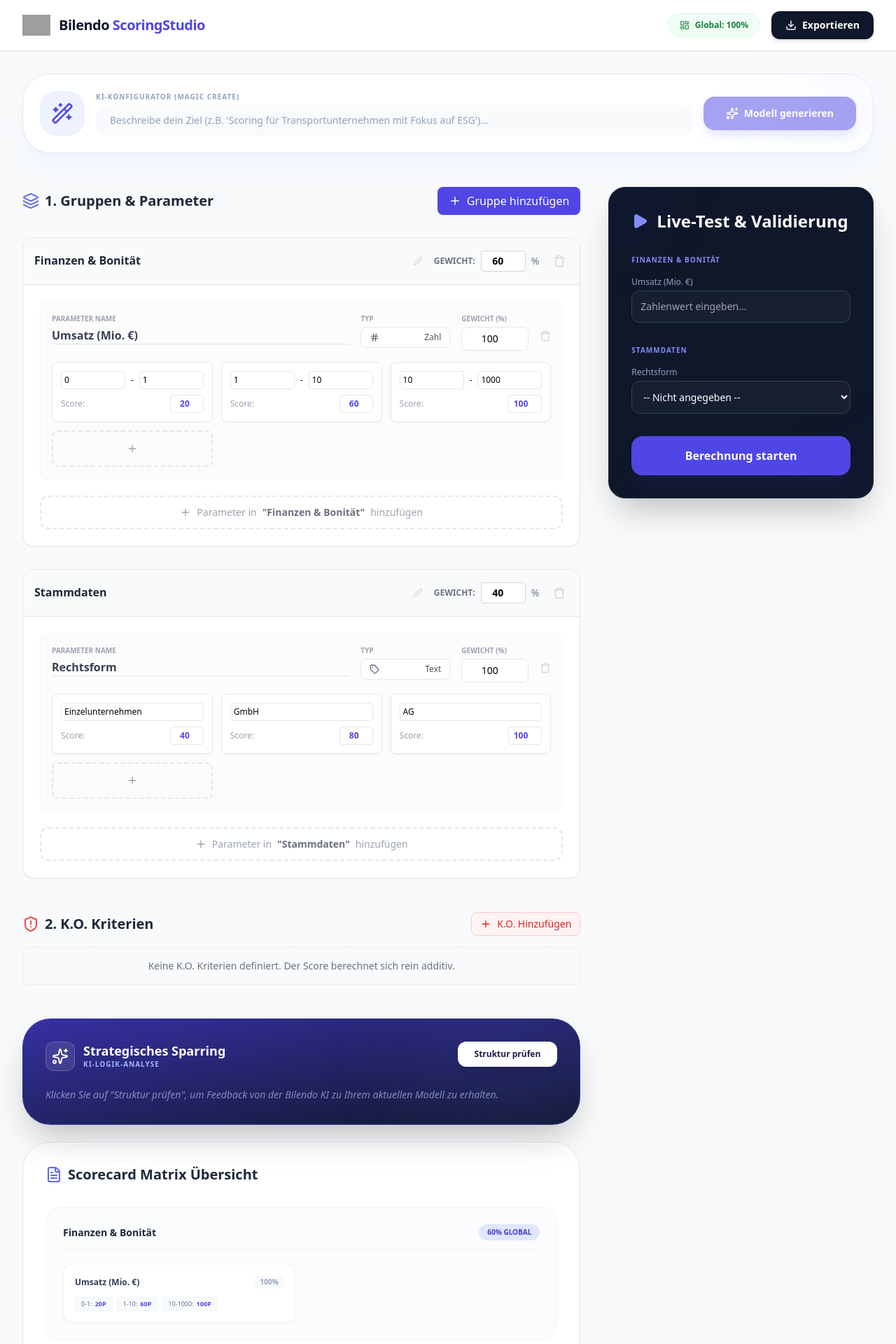
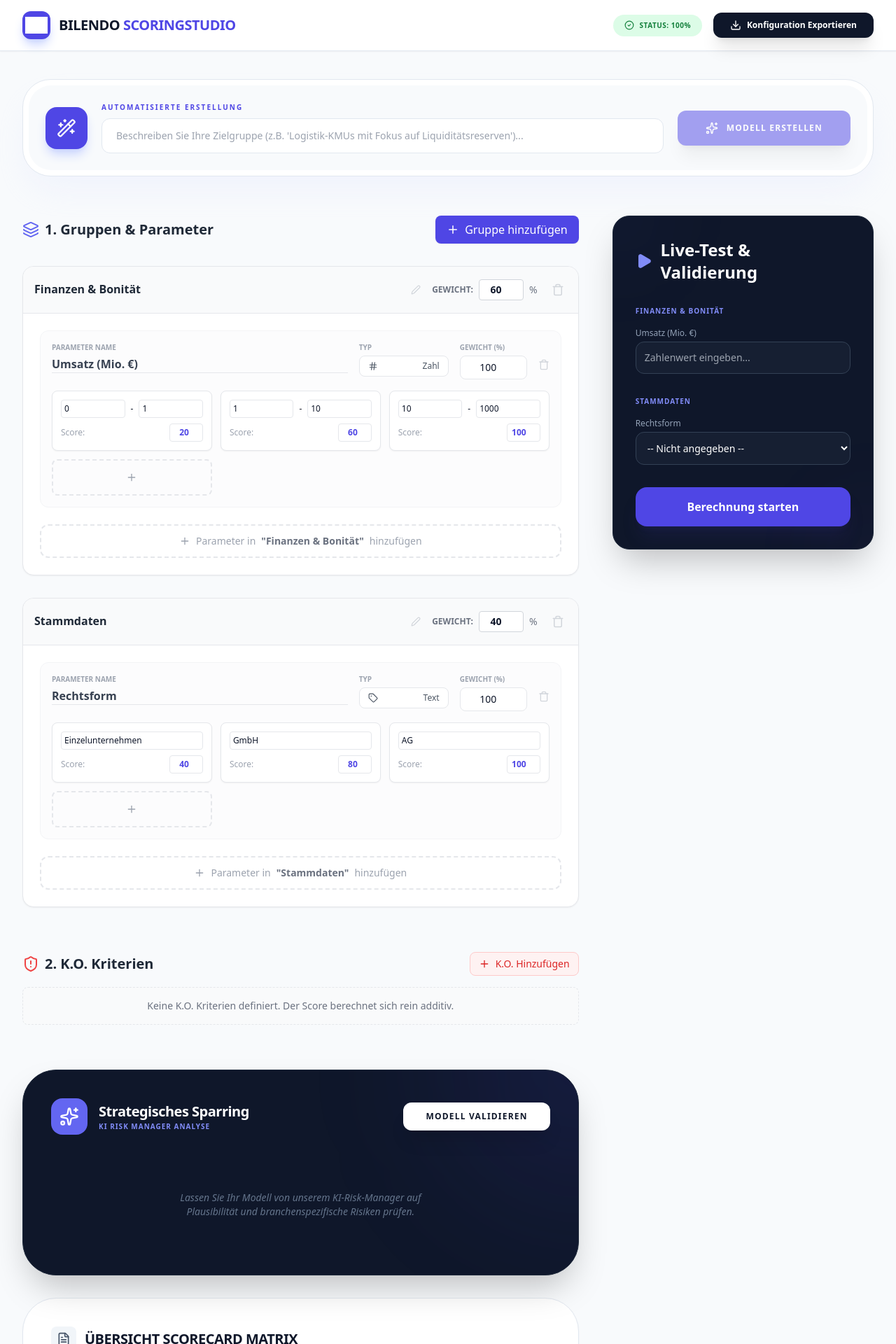
Before and after one commit to thomaswerner858/Scorecard-Workshop, a React (Vite) app: page / in a window 1280 px wide. Shown: the top 1920 px of the page at 70% size. Built offline with nearby package versions, Linux system fonts and the light colour scheme; grey boxes are pictures that could not be loaded.

Commit message:
feat: Enhance AI feedback and error handling
Refine the AI's prompt for more specific feedback on scoring logic, weight distribution, and K.O. criteria. Improve user-facing error messages for API key and connection issues. Update export filename and version for clarity.

```diff
--- a/App.tsx
+++ b/App.tsx
@@ -56,7 +56,7 @@ const App: React.FC = () => {
       const feedback = await getSparringFeedback(parameters, koCriteria, groups);
       setAiFeedback(feedback);
     } catch (err) {
-      setError("KI-Feedback konnte nicht geladen werden. Prüfen Sie Ihren API-Key.");
+      setError("Verbindungsfehler zur KI. Bitte prüfen Sie den API_KEY in Ihrer Umgebung.");
     } finally {
       setLoadingAi(false);
     }
@@ -70,10 +70,10 @@ const App: React.FC = () => {
       const config = await generateScoringConfig(generationPrompt);
       setGroups(config.groups);
       setParameters(config.parameters);
-      setAiFeedback("✨ KI hat ein neues Modell generiert! Bitte prüfen Sie die Details.");
+      setAiFeedback("✨ KI-Modell wurde erfolgreich generiert. Sie können es jetzt unten anpassen.");
       setGenerationPrompt('');
     } catch (err) {
-      setError("Generierung fehlgeschlagen. Ist ein gültiger API_KEY hinterlegt?");
+      setError("KI-Generierung fehlgeschlagen. Prüfen Sie Ihren API-Key.");
     } finally {
       setGeneratingConfig(false);
     }
@@ -81,7 +81,7 @@ const App: React.FC = () => {
 
   const exportConfiguration = () => {
     const config = {
-      version: "1.1",
+      version: "1.2",
       timestamp: new Date().toISOString(),
       groups,
       parameters,
@@ -91,94 +91,97 @@ const App: React.FC = () => {
     const url = URL.createObjectURL(blob);
     const a = document.createElement('a');
     a.href = url;
-    a.download = `bilendo-scoring-config-${new Date().getTime()}.json`;
+    a.download = `bilendo-scoring-studio-${new Date().getTime()}.json`;
     a.click();
     setShowExportToast(true);
     setTimeout(() => setShowExportToast(false), 3000);
   };
 
   return (
-    <div className="min-h-screen pb-20 bg-slate-50 font-sans">
+    <div className="min-h-screen pb-20 bg-slate-50 font-sans text-slate-900">
       {/* Header */}
       <header className="bg-white border-b border-slate-200 sticky top-0 z-50 shadow-sm">
         <div className="max-w-7xl mx-auto px-4 sm:px-6 lg:px-8 py-4 flex justify-between items-center">
           <div className="flex items-center gap-4">
             <div className="flex items-center gap-3">
-              <div className="w-10 h-10 flex items-center justify-center overflow-hidden">
+              <div className="w-10 h-10 flex items-center justify-center bg-indigo-600 rounded-xl overflow-hidden shadow-lg shadow-indigo-200">
                 <img
                   src="/logo.png"
-                  alt="Bilendo Logo"
-                  className="w-full h-full object-contain"
+                  alt="Bilendo"
+                  className="w-8 h-8 object-contain brightness-0 invert"
                   onError={(e) => {
                     const target = e.target as HTMLImageElement;
-                    target.src = 'https://ui-avatars.com/api/?name=Bilendo&background=4F46E5&color=fff';
+                    target.style.display = 'none';
+                    target.parentElement!.innerHTML = '<span class="text-white font-black text-xl">B</span>';
                   }}
                 />
               </div>
-              <h1 className="text-xl font-black text-slate-900 tracking-tight leading-none">
+              <h1 className="text-xl font-black text-slate-900 tracking-tight leading-none uppercase">
                 Bilendo <span className="text-indigo-600">ScoringStudio</span>
               </h1>
             </div>
           </div>
           <div className="flex items-center gap-4">
-             <div className={`hidden md:flex items-center gap-2 px-4 py-2 rounded-full text-xs font-bold transition-all duration-500 ${totalGroupWeight === 100 ? 'bg-green-50 text-green-700 border border-green-100' : 'bg-amber-50 text-amber-700 border border-amber-100'}`}>
-                <LayoutDashboardIcon size={14} />
-                Global: {totalGroupWeight}%
+             <div className={`hidden md:flex items-center gap-2 px-4 py-2 rounded-full text-[10px] font-black uppercase tracking-wider transition-all duration-500 ${totalGroupWeight === 100 ? 'bg-green-100 text-green-700' : 'bg-amber-100 text-amber-700'}`}>
+                {totalGroupWeight === 100 ? <CheckCircle2Icon size={14} /> : <AlertTriangleIcon size={14} />}
+                Status: {totalGroupWeight}%
              </div>
              <button
                 onClick={exportConfiguration}
-                className="flex items-center gap-2 bg-slate-900 text-white px-5 py-2.5 rounded-xl text-sm font-bold hover:bg-slate-800 transition shadow-md active:scale-95"
+                className="bg-slate-900 text-white px-6 py-2.5 rounded-xl text-xs font-black hover:bg-slate-800 transition shadow-xl active:scale-95 flex items-center gap-2"
              >
                <DownloadIcon size={16} />
-               Exportieren
+               Konfiguration Exportieren
              </button>
           </div>
         </div>
       </header>
 
-      <main className="max-w-7xl mx-auto px-4 sm:px-6 lg:px-8 mt-8">
+      <main className="max-w-7xl mx-auto px-4 sm:px-6 lg:px-8 mt-10">
 
         {error && (
-          <div className="mb-6 bg-red-50 border border-red-200 text-red-700 p-4 rounded-2xl flex items-center gap-3 animate-in fade-in slide-in-from-top-2">
-            <AlertTriangleIcon size={20} />
-            <span className="text-sm font-bold">{error}</span>
+          <div className="mb-8 bg-red-50 border-l-4 border-red-500 text-red-700 p-5 rounded-r-2xl flex items-center gap-4 animate-in fade-in slide-in-from-top-4">
+            <div className="bg-red-100 p-2 rounded-full"><AlertTriangleIcon size={20} /></div>
+            <div>
+              <p className="font-black text-sm uppercase tracking-tight">System-Fehler</p>
+              <p className="text-xs opacity-80">{error}</p>
+            </div>
           </div>
         )}
 
-        {/* AI Magic Generator Section */}
-        <div className="mb-12">
-          <div className="bg-white p-6 rounded-[2.5rem] border border-slate-200 shadow-xl shadow-indigo-100/30 relative overflow-hidden group">
-            <div className="relative z-10 flex flex-col md:flex-row gap-4 items-center">
-              <div className="bg-indigo-50 p-4 rounded-3xl shrink-0">
-                <Wand2Icon className="text-indigo-600" size={32} />
+        {/* AI Magic Creation */}
+        <div className="mb-14">
+          <div className="bg-white p-2 rounded-[2.5rem] border border-slate-200 shadow-2xl shadow-indigo-100/40">
+            <div className="bg-slate-50 p-6 rounded-[2rem] flex flex-col md:flex-row gap-5 items-center">
+              <div className="bg-indigo-600 p-4 rounded-2xl shadow-lg shadow-indigo-200">
+                <Wand2Icon className="text-white" size={28} />
               </div>
               <div className="flex-1 w-full">
-                <h3 className="text-[10px] font-black text-slate-400 uppercase tracking-widest mb-1">KI-Konfigurator (Magic Create)</h3>
+                <p className="text-[10px] font-black text-indigo-600 uppercase tracking-[0.2em] mb-2">Automatisierte Erstellung</p>
                 <input
                   type="text"
                   value={generationPrompt}
                   onChange={(e) => setGenerationPrompt(e.target.value)}
                   onKeyDown={(e) => e.key === 'Enter' && handleAiGeneration()}
-                  placeholder="Beschreibe dein Ziel (z.B. 'Scoring für Transportunternehmen mit Fokus auf ESG')..."
-                  className="w-full bg-slate-50 border-none focus:ring-2 focus:ring-indigo-500/20 rounded-2xl py-3 px-5 text-sm text-slate-700 placeholder:text-slate-400 outline-none transition-all"
+                  placeholder="Beschreiben Sie Ihre Zielgruppe (z.B. 'Logistik-KMUs mit Fokus auf Liquiditätsreserven')..."
+                  className="w-full bg-white border border-slate-200 focus:ring-4 focus:ring-indigo-500/10 rounded-xl py-3.5 px-5 text-sm font-medium outline-none transition-all"
                 />
               </div>
               <button
                 onClick={handleAiGeneration}
                 disabled={generatingConfig || !generationPrompt.trim()}
-                className="w-full md:w-auto bg-indigo-600 text-white px-8 py-3.5 rounded-2xl font-bold text-sm hover:bg-indigo-700 disabled:opacity-50 transition-all shadow-lg shadow-indigo-200 flex items-center justify-center gap-2 whitespace-nowrap active:scale-95"
+                className="w-full md:w-auto bg-indigo-600 text-white px-10 py-4 rounded-xl font-black text-xs uppercase tracking-widest hover:bg-indigo-700 disabled:opacity-50 transition shadow-xl active:scale-95 flex items-center justify-center gap-3"
               >
                 {generatingConfig ? <Loader2Icon className="animate-spin" size={18} /> : <SparklesIcon size={18} />}
-                Modell generieren
+                Modell Erstellen
               </button>
             </div>
-            <div className="absolute top-0 right-0 w-64 h-64 bg-indigo-50/30 rounded-full blur-3xl -mr-32 -mt-32"></div>
           </div>
         </div>
 
-        <div className="grid grid-cols-1 lg:grid-cols-3 gap-10">
+        <div className="grid grid-cols-1 lg:grid-cols-3 gap-12">
 
-          <div className="lg:col-span-2 space-y-12">
+          <div className="lg:col-span-2 space-y-16">
             <ParameterEditor
               groups={groups}
               parameters={parameters}
@@ -188,70 +191,73 @@ const App: React.FC = () => {
 
             <KOCriteriaEditor criteria={koCriteria} onUpdate={setKOCriteria} />
 
-            {/* Strategic Analysis & Matrix Summary Section */}
-            <div className="space-y-6">
-               {/* Strategisches Sparring Box */}
-               <div className="bg-gradient-to-br from-indigo-800 to-slate-900 rounded-[2.5rem] p-8 border border-indigo-500/30 shadow-2xl relative overflow-hidden group">
+            {/* Strategic Analysis Section */}
+            <div className="space-y-8">
+               <div className="bg-slate-900 rounded-[3rem] p-10 border border-slate-800 shadow-2xl relative overflow-hidden">
                 <div className="relative z-10">
-                  <div className="flex justify-between items-start mb-6">
-                    <div className="flex items-center gap-3">
-                      <div className="bg-white/10 p-2 rounded-xl backdrop-blur-md border border-white/20">
-                        <SparklesIcon className="text-white" size={24} />
+                  <div className="flex flex-col md:flex-row justify-between items-start md:items-center gap-6 mb-10">
+                    <div className="flex items-center gap-4">
+                      <div className="bg-indigo-500 p-3 rounded-2xl">
+                        <SparklesIcon className="text-white" size={28} />
                       </div>
                       <div>
-                        <h3 className="font-bold text-white text-lg leading-tight">Strategisches Sparring</h3>
-                        <p className="text-indigo-300 text-[10px] font-bold uppercase tracking-widest">KI-Logik-Analyse</p>
+                        <h3 className="font-black text-white text-xl tracking-tight">Strategisches Sparring</h3>
+                        <p className="text-indigo-400 text-[10px] font-black uppercase tracking-widest">KI Risk Manager Analyse</p>
                       </div>
                     </div>
                     <button
                       onClick={triggerAiFeedback}
                       disabled={loadingAi}
-                      className="bg-white text-indigo-950 px-6 py-2.5 rounded-xl text-xs font-black hover:bg-indigo-50 disabled:opacity-50 transition shadow-lg active:scale-95"
+                      className="bg-white text-slate-900 px-8 py-3 rounded-xl text-xs font-black uppercase tracking-widest hover:bg-indigo-50 transition shadow-xl active:scale-95 disabled:opacity-50"
                     >
-                      {loadingAi ? 'Experte analysiert...' : 'Struktur prüfen'}
+                      {loadingAi ? 'Experte prüft...' : 'Modell Validieren'}
                     </button>
                   </div>
 
                   {aiFeedback ? (
-                    <div className="bg-white/5 backdrop-blur-md rounded-2xl p-6 border border-white/10 text-indigo-50 text-sm leading-relaxed whitespace-pre-line animate-in fade-in slide-in-from-top-2 duration-500 max-h-[400px] overflow-y-auto custom-scrollbar">
+                    <div className="bg-slate-800/50 backdrop-blur-xl rounded-3xl p-8 border border-white/5 text-slate-300 text-sm leading-relaxed whitespace-pre-line animate-in fade-in zoom-in duration-500 max-h-[500px] overflow-y-auto custom-scrollbar">
                       {aiFeedback}
                     </div>
                   ) : (
-                    <p className="text-indigo-200/60 text-sm italic">
-                      Klicken Sie auf "Struktur prüfen", um Feedback von der Bilendo KI zu Ihrem aktuellen Modell zu erhalten.
-                    </p>
+                    <div className="text-center py-10">
+                      <p className="text-slate-500 text-sm italic max-w-sm mx-auto">
+                        Lassen Sie Ihr Modell von unserem KI-Risk-Manager auf Plausibilität und branchenspezifische Risiken prüfen.
+                      </p>
+                    </div>
                   )}
                 </div>
-                <div className="absolute -bottom-20 -right-20 w-80 h-80 bg-indigo-500/10 rounded-full blur-3xl"></div>
+                {/* Decoration */}
+                <div className="absolute top-0 right-0 w-96 h-96 bg-indigo-600/10 rounded-full blur-[100px] -mr-48 -mt-48"></div>
               </div>
 
-              {/* Scorecard Matrix Overview */}
-              <div className="bg-white p-8 rounded-[2.5rem] border border-slate-200 shadow-sm">
-                <div className="flex items-center justify-between mb-8">
-                  <h2 className="text-xl font-bold text-slate-800 flex items-center gap-2">
-                    <FileTextIcon size={24} className="text-indigo-500" />
-                    Scorecard Matrix Übersicht
-                  </h2>
+              {/* Matrix Table Overview */}
+              <div className="bg-white p-10 rounded-[3rem] border border-slate-200 shadow-sm">
+                <div className="flex items-center gap-3 mb-10">
+                  <div className="bg-slate-100 p-2 rounded-lg"><FileTextIcon size={20} className="text-slate-600" /></div>
+                  <h2 className="text-xl font-black text-slate-900 uppercase tracking-tight">Übersicht Scorecard Matrix</h2>
                 </div>
-                <div className="space-y-6">
+                <div className="space-y-8">
                   {groups.map(group => (
-                    <div key={group.id} className="border border-slate-100 rounded-3xl p-6 bg-slate-50/50">
-                      <div className="flex justify-between items-center mb-5 border-b border-slate-200/50 pb-3">
-                        <h4 className="font-bold text-slate-800 text-sm">{group.name}</h4>
-                        <span className="bg-indigo-100 text-indigo-700 px-3 py-1 rounded-full text-[10px] font-black uppercase">{group.weight}% Global</span>
+                    <div key={group.id} className="group/row">
+                      <div className="flex justify-between items-end mb-4 px-2">
+                        <h4 className="font-black text-slate-800 text-xs uppercase tracking-widest">{group.name}</h4>
+                        <div className="flex flex-col items-end">
+                           <span className="text-[10px] font-bold text-slate-400 uppercase">Globale Gewichtung</span>
+                           <span className="text-lg font-black text-indigo-600">{group.weight}%</span>
+                        </div>
                       </div>
                       <div className="grid grid-cols-1 md:grid-cols-2 gap-4">
                         {parameters.filter(p => p.groupId === group.id).map(p => (
-                          <div key={p.id} className="bg-white p-4 rounded-2xl border border-slate-100 shadow-sm flex flex-col justify-between">
-                            <div className="flex items-center justify-between mb-3">
-                              <span className="font-bold text-slate-700 text-xs truncate max-w-[150px]">{p.name}</span>
-                              <span className="text-[10px] text-slate-400 font-bold bg-slate-50 px-2 py-0.5 rounded">{p.weight}%</span>
+                          <div key={p.id} className="bg-slate-50 p-5 rounded-2xl border border-slate-100 hover:border-indigo-200 transition-colors">
+                            <div className="flex items-center justify-between mb-4">
+                              <span className="font-bold text-slate-700 text-xs">{p.name}</span>
+                              <span className="text-[10px] bg-white border border-slate-200 px-2 py-1 rounded-md font-black text-slate-400">{p.weight}%</span>
                             </div>
-                            <div className="flex flex-wrap gap-1.5">
+                            <div className="flex flex-wrap gap-2">
                               {p.ranges.map(r => (
-                                <div key={r.id} className="text-[9px] bg-slate-50 text-slate-500 px-2 py-0.5 rounded border border-slate-100 flex gap-1">
-                                  <span className="font-medium">{p.type === 'numeric' ? `${r.min}-${r.max}` : r.label}:</span>
-                                  <span className="font-bold text-indigo-600">{r.points}P</span>
+                                <div key={r.id} className="text-[10px] bg-white border border-slate-100 px-2 py-1 rounded-lg flex items-center gap-2">
+                                  <span className="text-slate-400">{p.type === 'numeric' ? `${r.min}-${r.max}` : r.label}</span>
+                                  <span className="font-black text-indigo-600">{r.points}P</span>
                                 </div>
                               ))}
                             </div>
@@ -272,11 +278,13 @@ const App: React.FC = () => {
         </div>
       </main>
 
-      {/* Export Success Message */}
+      {/* Export Toast */}
       {showExportToast && (
-        <div className="fixed bottom-10 left-1/2 -translate-x-1/2 bg-slate-900 text-white px-8 py-4 rounded-2xl shadow-2xl flex items-center gap-3 animate-in fade-in slide-in-from-bottom-10 duration-500 z-[100]">
-          <CheckCircle2Icon className="text-green-400" size={24} />
-          <span className="font-bold text-sm">Konfiguration erfolgreich exportiert!</span>
+        <div className="fixed bottom-12 left-1/2 -translate-x-1/2 bg-slate-900 text-white px-10 py-5 rounded-3xl shadow-2xl flex items-center gap-4 animate-in fade-in slide-in-from-bottom-12 duration-500 z-[100]">
+          <div className="bg-green-500 p-2 rounded-full shadow-lg shadow-green-500/20">
+            <CheckCircle2Icon className="text-white" size={20} />
+          </div>
+          <span className="font-black text-xs uppercase tracking-widest">Konfiguration Exportiert</span>
         </div>
       )}
     </div>
```
Also changed, not shown: services/geminiService.ts (+23 -18 lines).
